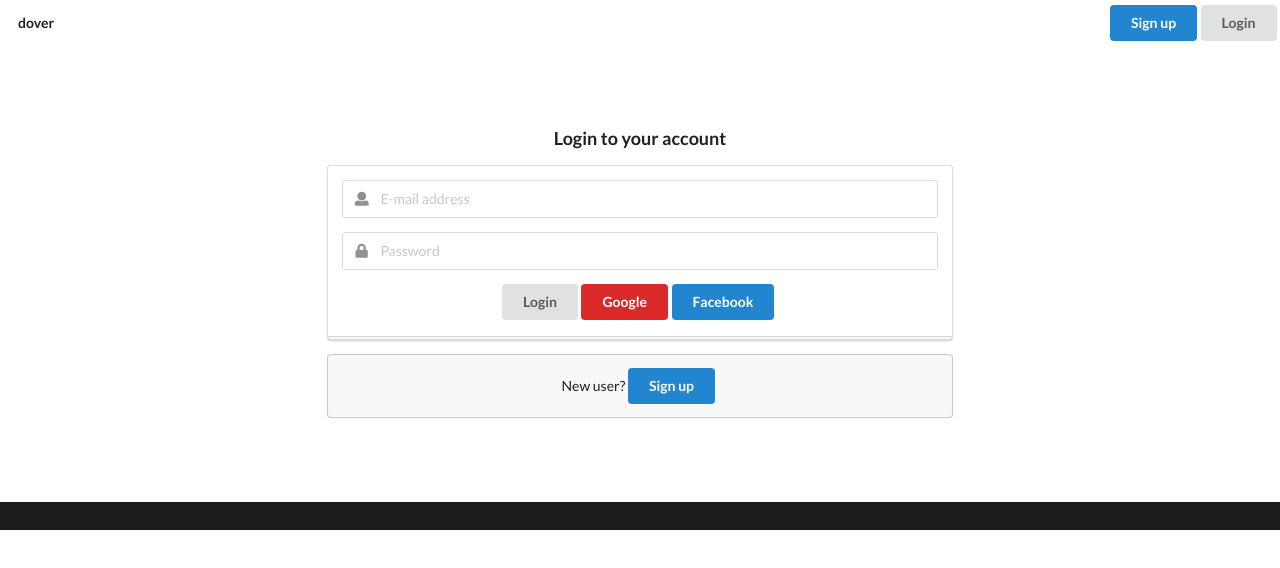
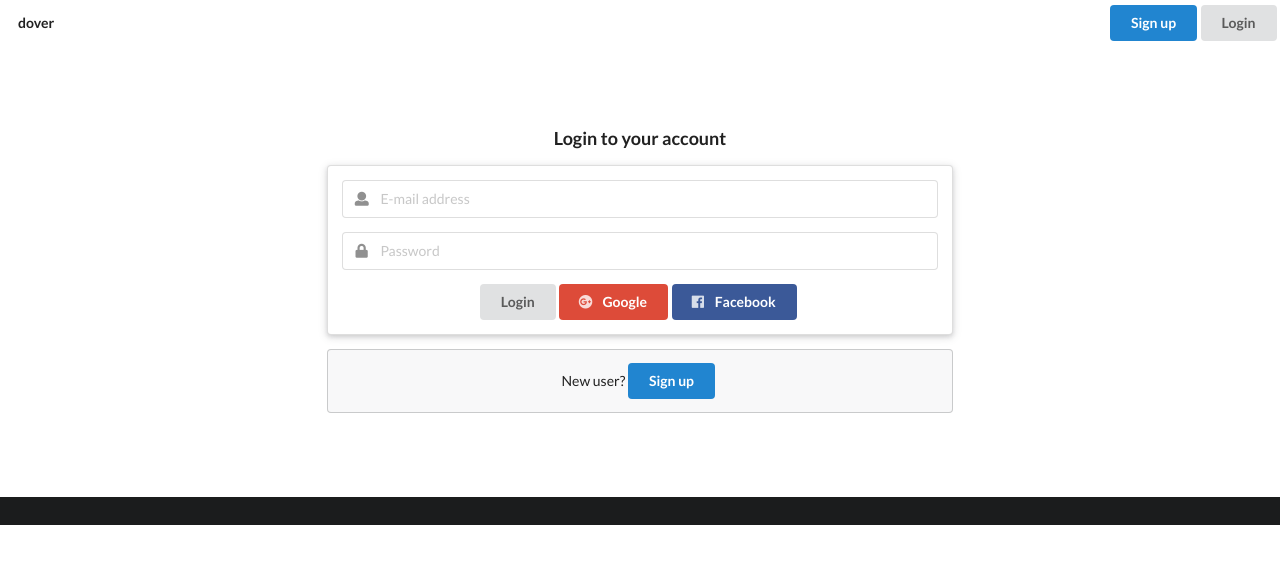
Before and after one commit to bexxpants/dover, a Vue app: page /#/login in a window 1280 px wide. Shown: the top 568 px of the page. Built offline with nearby package versions, Linux system fonts and the light colour scheme.

Commit message:
minor changes to buttons

```diff
--- a/src/components/Home.vue
+++ b/src/components/Home.vue
@@ -4,7 +4,7 @@
       <h1 class="ui header">Logo</h1>
       <h2>Some type of slogan going here</h2>
       <button class="ui huge primary button">Create a project</button>
-      <button class="ui huge primary button">Work as a freelancer</button>
+      <button class="ui huge secondary button">Work as a freelancer</button>
     </div>
   </div>
 </template>
--- a/src/components/Login.vue
+++ b/src/components/Login.vue
@@ -3,7 +3,7 @@
     <div class="eight wide column">
       <div class="ui header">Login to your account</div>
       <div class="ui large form">
-        <div class="ui stacked segment">
+        <div class="ui raised segment">
           <div class="field">
             <div class="ui left icon input">
               <i class="user icon"></i>
@@ -18,8 +18,14 @@
           </div>
           <div class="field">
             <a class="ui button">Login</a>
-            <a class="ui red button">Google</a>
-            <a class="ui button primary">Facebook</a>
+            <a class="ui google plus button">
+              <i class="google plus icon"></i>
+              Google
+            </a>
+            <a class="ui facebook button">
+              <i class="facebook icon"></i>
+              Facebook
+            </a>
           </div>
         </div>
       </div>
```
